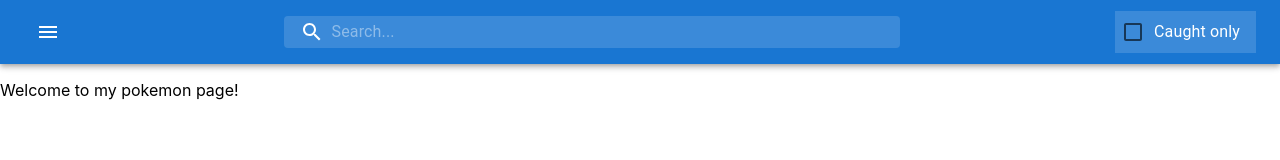
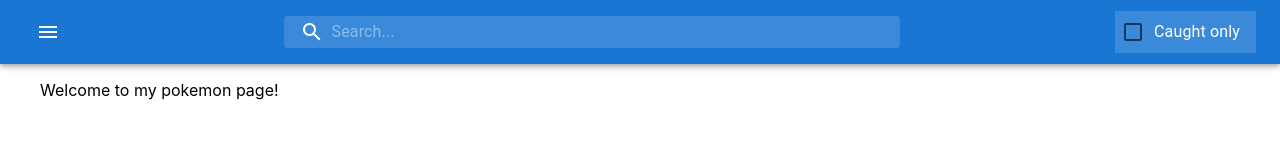
Before and after one commit to miklosabel/mindtech-pokeapp, a React (Create React App) app: page / in a window 1280 px wide. Shown: the top 160 px of the page. Built offline with nearby package versions, Linux system fonts and the light colour scheme.

Commit message:
removed main component, refactored app component

```diff
--- a/src/App.scss
+++ b/src/App.scss
@@ -0,0 +1,6 @@
+.App {
+  .content {
+    max-width: 1200px;
+    margin: 0 auto;
+  }
+}
--- a/src/App.tsx
+++ b/src/App.tsx
@@ -1,13 +1,44 @@
 import React from 'react';
+import { Route, Routes } from "react-router-dom";
 import './App.scss';
-import Main from './pages/main/Main';
+import Appbar from './components/appbar/Appbar';
+import PokemonList from './components/pokemon-list/PokemonList';
+import { PokemonTypeNames } from './constants/constants';
 
 function App(): JSX.Element {
-  return (
-    <div className="App">
-      <Main />
-    </div>
-  );
+
+	const renderRoute = (
+		PokemonTypeNames.map(
+			(pokemonType) => (
+				<Route
+					key={pokemonType}
+					path={'/' + pokemonType}
+					element={<PokemonList pokemonType={pokemonType} />}
+				/>
+			)
+		)
+	)
+
+	const renderRoutes = (
+		<Routes>
+			<Route
+				key='main'
+				path="/"
+				element={
+					<><p>Welcome to my pokemon page!</p></>
+				} />
+			{renderRoute}
+		</Routes>
+	)
+
+	return (
+		<div className="App">
+			<Appbar />
+			<div className="content">
+				{renderRoutes}
+			</div>
+		</div>
+	);
 }
 
 export default App;
--- a/src/pages/main/Main.tsx
+++ /dev/null
@@ -1,34 +0,0 @@
-import React, { FunctionComponent } from 'react';
-import { Route, Routes } from "react-router-dom";
-import PokemonList from '../../components/pokemon-list/PokemonList';
-import { PokemonTypeNames } from '../../constants/constants';
-import Appbar from './../../components/appbar/Appbar';
-
-const Main: FunctionComponent = () => {
-	return (
-		<>
-			<Appbar />
-			<div className="content">
-				<Routes>
-					<Route
-					key='main'
-					path="/"
-					element={
-					<><p>Welcome to my pokemon page!</p></>
-					} />
-					{PokemonTypeNames.map(
-						(pokemonType) => (
-							<Route
-								key={pokemonType}
-								path={'/' + pokemonType}
-								element={<PokemonList pokemonType={pokemonType} />}
-							/>
-						)
-					)}
-				</Routes>
-			</div>
-		</>
-	)
-}
-
-export default Main;
```
